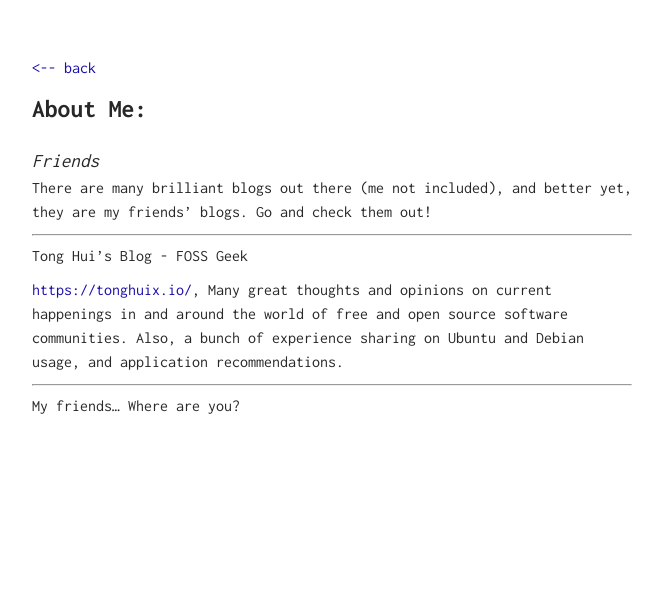
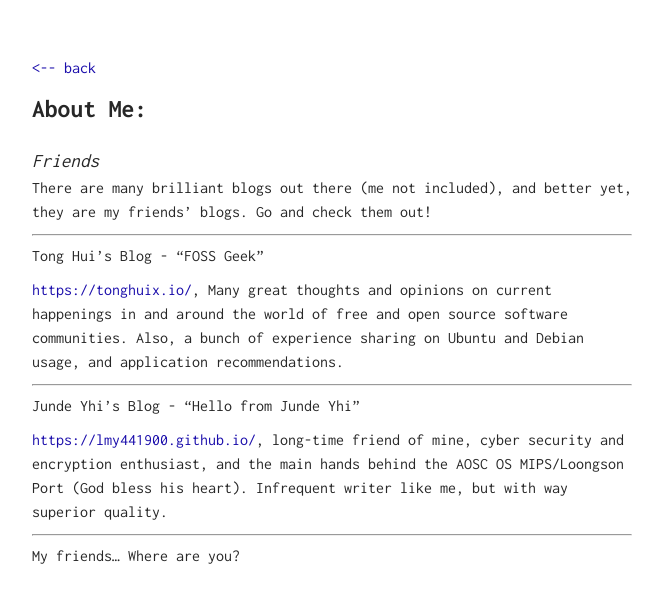
Before and after one commit to MingcongBai/MingcongBai.github.io, a Jekyll site: the page built from friends/index.md, in a window 1280 px wide. Shown: the top 603 px of the page, without its empty margins (308-971 px from the left). Built offline with Jekyll 4.4.1, drawn with Linux system fonts in a browser that asks for light colours; our own code applies the rules of GitHub Pages for plain Markdown files.

Commit message:
friends: add Junde Yhi's

```diff
--- a/friends/index.md
+++ b/friends/index.md
@@ -10,7 +10,7 @@ they are my friends' blogs. Go and check them out!
 
 -------------------------------------------------------------------------------
 
-**Tong Hui's Blog - FOSS Geek**
+**Tong Hui's Blog - "FOSS Geek"**
 
 [https://tonghuix.io/](https://tonghuix.io/), Many great thoughts and opinions
 on current happenings in and around the world of free and open source software
@@ -19,4 +19,13 @@ and application recommendations.
 
 -------------------------------------------------------------------------------
 
+**Junde Yhi's Blog - "Hello from Junde Yhi"**
+
+[https://lmy441900.github.io/](https://lmy441900.github.io/), long-time friend
+of mine, cyber security and encryption enthusiast, and the main hands behind
+the AOSC OS MIPS/Loongson Port (God bless his heart). Infrequent writer like
+me, but with way superior quality.
+
+-------------------------------------------------------------------------------
+
 *My friends... Where are you?*
```
